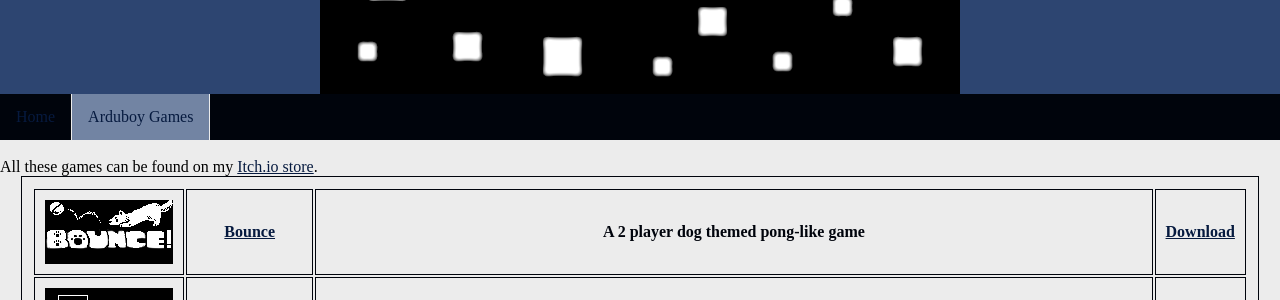
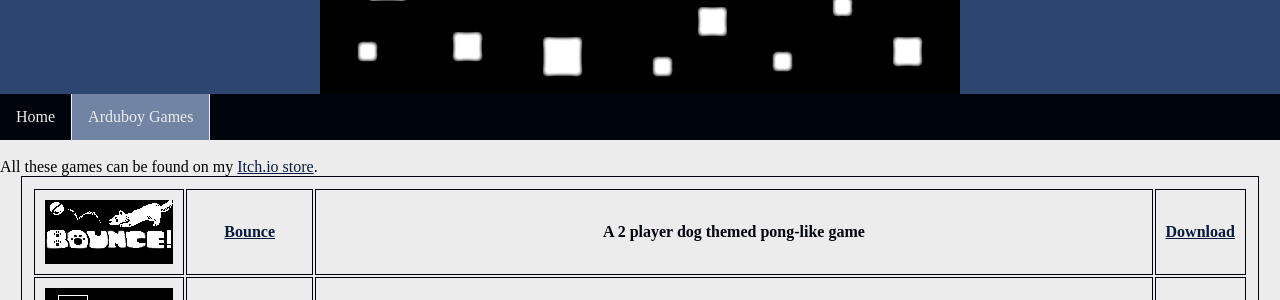
Before and after one commit to RetrobitCoder/RetrobitCoder.github.io, a Jekyll site: the page built from arduboy_games.html, in a window 1280 px wide. Shown: the part 226-526 px from the top of the page. Built offline with Jekyll 4.4.1, drawn with Linux system fonts in a browser that asks for light colours.

Commit message:
Fix link color error on nav

```diff
--- a/_includes/arduboy_games.html
+++ b/_includes/arduboy_games.html
@@ -1,6 +1,6 @@
 <div>
   <table class="game_record">
-    All these games can be found on my <a href="https://retrobitcoder.itch.io/" target="_blank">Itch.io store</a>.
+    All these games can be found on my <a style="color:#061A3F;" href="https://retrobitcoder.itch.io/" target="_blank">Itch.io store</a>.
     {% for item in site.data.arduboy_games %}
     <tr class="game_record">
       <th class="game_record"><img src="{{ item.image }}" alt="{{ item.name }}" align="middle"></th>
--- a/_sass/arduboy_games.scss
+++ b/_sass/arduboy_games.scss
@@ -4,14 +4,6 @@
   th {
     display: block;
   }
-}
-
-a:link {
-  color: #061A3F
-}
-
-a:visited {
-  color: #7284A3
 }
 
 .game_record {
```
